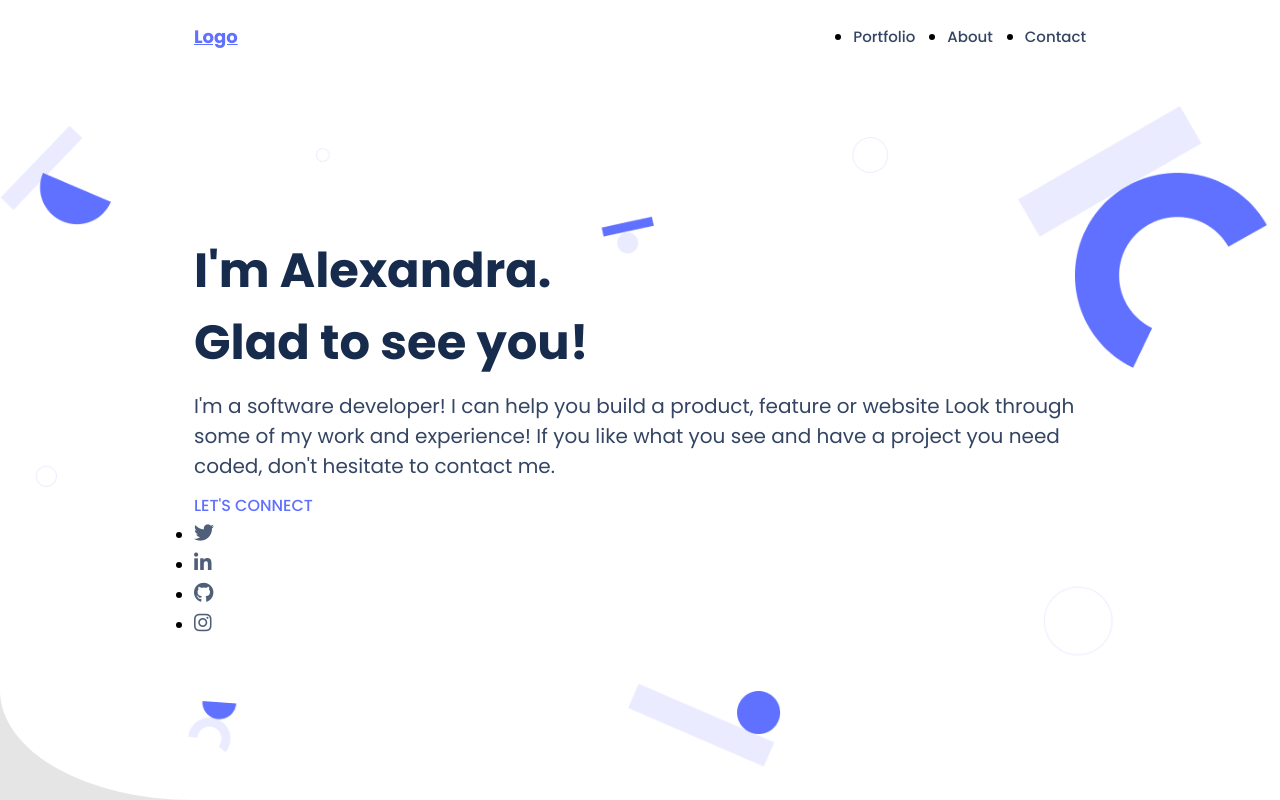
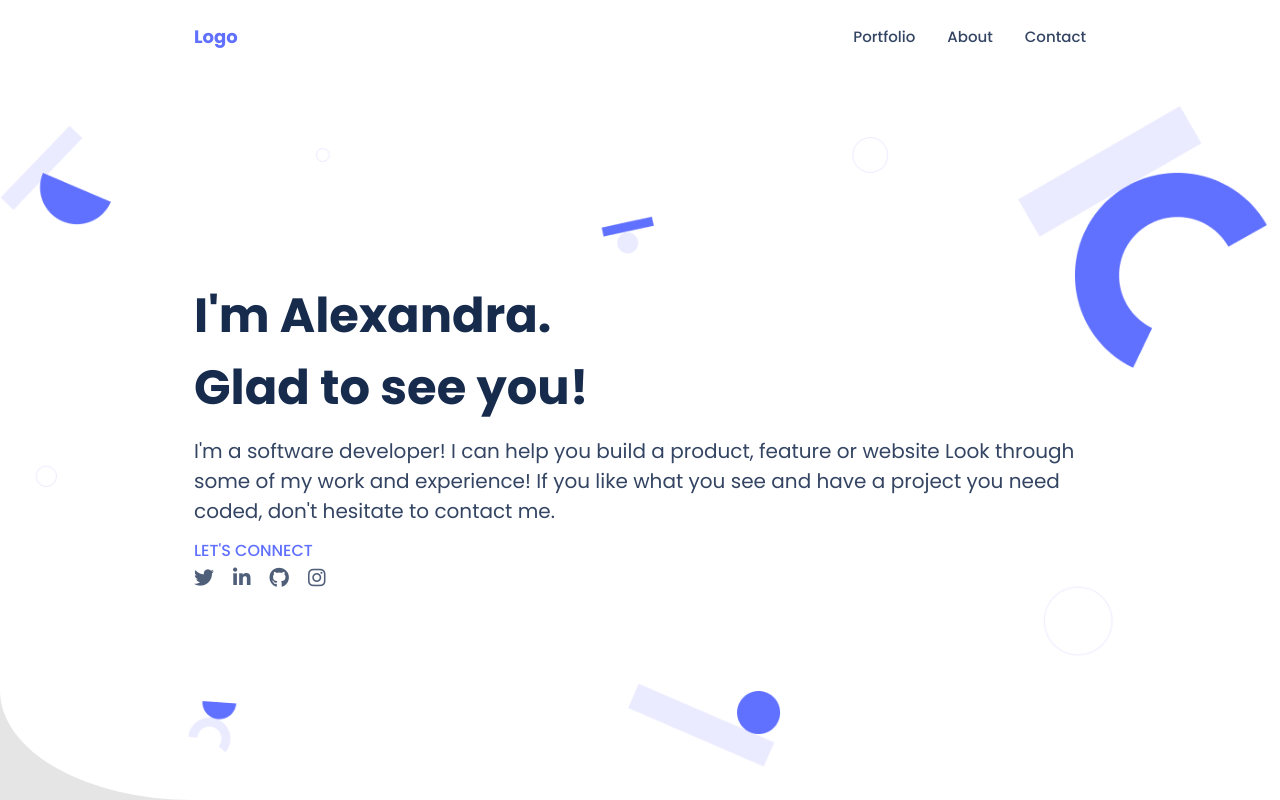
Before and after one commit to Felipe-Perez-Ferraro/PortfolioWebsite-Microverse, a plain HTML site: page index.html in a window 1280 px wide. Drawn offline with Linux system fonts and the light colour scheme.

Commit message:
fixing my css file as my code reviewer told me

```diff
--- a/css/style.css
+++ b/css/style.css
@@ -36,6 +36,7 @@ body {
 }
 
 .navbar__logo {
+  text-decoration: none;
   font-size: 18px;
   font-weight: 700;
   color: var(--thirdColor);
@@ -97,13 +98,19 @@ body {
   color: var(--thirdColor);
 }
 
+.main__socialMedia {
+  display: flex;
+}
+
+.main__socialMedia__container {
+  list-style: none;
+}
+
 .main__socialMedia__links {
-  text-decoration: none;
   font-size: 20px;
   color: var(--socialMedia);
   margin-right: 19px;
 }
-
 /* END */
 
 /* MEDIA QUERYS */
@@ -121,6 +128,10 @@ body {
   .navbar__links__container {
     display: flex;
     gap: 32px;
+  }
+
+  .navbar__links__container .navbar__list {
+    list-style: none;
   }
 
   .navbar__links {
```
